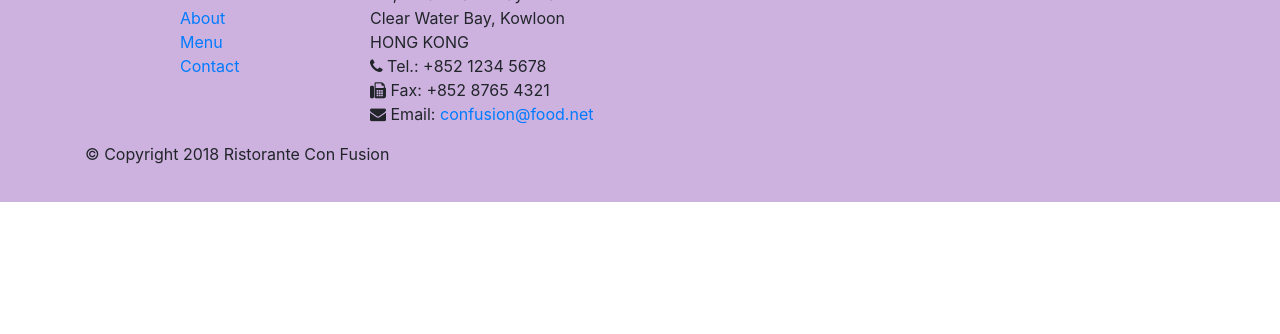
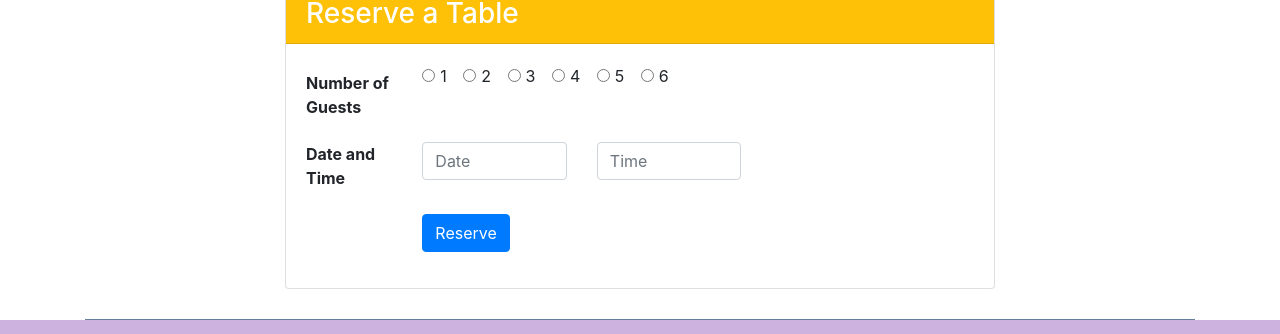
Before and after one commit to vin8299/Bootstrap4-Responsive, a website: page index.html in a window 1280 px wide. Shown: the part 1290-1624 px from the top of the page. Before the commit the page ends 1492 px from the top, so only its background shows below. Drawn offline with nearby package versions, Linux system fonts and the light colour scheme.

Commit message:
Assignment 2 Completed

```diff
--- a/css/style.css
+++ b/css/style.css
@@ -19,3 +19,6 @@
     background-color: #ba8add;
     color: floralwhite
 }
+.a:hover{
+    text-decoration-line: none
+}
--- a/index.html
+++ b/index.html
@@ -32,12 +32,15 @@
     <header class="jumbotron">
         <div class="container">
             <div class="row row-header">
-                <div class="col-12 col-sm-2 self-align-center">
+                <div class="col-12 col-sm-6">
+                    <h1>Ristorante con Fusion</h1>
+                    <p>We take inspiration from the World's best cuisines, and create a unique fusion experience. Our lipsmacking creations will tickle your culinary senses!</p>
+                </div>
+                <div class="col-12 col-sm-3 align-self-center">
                     <img src="img/logo.png" alt="" class="img-fluid">
                 </div>
-                <div class="col-12 col-sm">
-                    <h1>Ristorante con Fusion</h1>
-                    <p>We take inspiration from the World's best cuisines, and create a unique fusion experience. Our lipsmacking creations will tickle your culinary senses!</p>
+                <div class="col-12 col-sm-3 align-self-center">
+                    <a href="#form" class="a"><button class="btn btn-lg btn-block btn-warning" type="button">Reserve Table</button></a>
                 </div>
             </div>
         </div>
@@ -66,10 +69,10 @@
             </div>
             <div class="col col-sm col-md">
                 <div class="media">
-                   <div class="media-body">
-                        <h2>Weekend Grand Buffet</h2>
+                    <div class="media-body">
+                        <h2>Weekend Grand Buffet <span class="badge badge-danger">NEW</span></h2>
                         <p class="d-none d-sm-block">Featuring mouthwatering combinations with a choice of five different salads, six enticing appetizers, six main entrees and five choicest desserts. Free flowing bubbly and soft drinks. All for just $19.99 per person </p>
-                   </div>
+                    </div>
                     <img class="d-flex ml-3 img-thumbnail align-self-center" src="img/buffet.png" alt="buffet">
                 </div>
             </div>
@@ -86,6 +89,66 @@
                         <h2>Alberto Somayya</h2>
                         <h4>Executive Chef</h4>
                         <p class="d-none d-sm-block">Award winning three-star Michelin chef with wide International experience having worked closely with whos-who in the culinary world, he specializes in creating mouthwatering Indo-Italian fusion experiences. </p>
+                    </div>
+                </div>
+            </div>
+        </div>
+        <div class="row row-content">
+            <div class="col-12 col-sm-8 offset-sm-2">
+                <div class="card">
+                    <h3 class="card-header bg-warning text-white">Reserve a Table</h3>
+                    <div class="card-body">
+                        <form action="" id="form">
+                            <div class="form-group row">
+                                <label for="numguest" class="col-md-2 col-8 col-form-label font-weight-bold">Number of Guests</label>
+                                <div class="col-12 col-md-6">
+                                    <div class="form-check-inline">
+                                        <label class="form-check-label">
+                                            <input type="radio" class="form-check-input" name="optradio">1
+                                        </label>
+                                    </div>
+                                    <div class="form-check-inline">
+                                        <label class="form-check-label">
+                                            <input type="radio" class="form-check-input" name="optradio">2
+                                        </label>
+                                    </div>
+                                    <div class="form-check-inline disabled">
+                                        <label class="form-check-label">
+                                            <input type="radio" class="form-check-input" name="optradio">3
+                                        </label>
+                                    </div>
+                                    <div class="form-check-inline disabled">
+                                        <label class="form-check-label">
+                                            <input type="radio" class="form-check-input" name="optradio">4
+                                        </label>
+                                    </div>
+                                    <div class="form-check-inline disabled">
+                                        <label class="form-check-label">
+                                            <input type="radio" class="form-check-input" name="optradio">5
+                                        </label>
+                                    </div>
+                                    <div class="form-check-inline disabled">
+                                        <label class="form-check-label">
+                                            <input type="radio" class="form-check-input" name="optradio">6
+                                        </label>
+                                    </div>
+                                </div>
+                            </div>
+                            <div class="form-group row">
+                                <label for="date" class="col-md-2 col-8 col-for-label font-weight-bold">Date and Time</label>
+                                <div class="col-12 col-sm-3">
+                                    <input type="text" class="form-control" id="date" name="date" placeholder="Date">
+                                </div>
+                                <div class="col-12 col-sm-3">
+                                    <input type="text" class="form-control" id="time" name="time" placeholder="Time">
+                                </div>
+                            </div>
+                            <div class="form-group row">
+                                <div class="col-sm-5 col-6 offset-sm-2">
+                                    <button class="btn btn-primary" type="submit">Reserve</button>
+                                </div>
+                            </div>
+                        </form>
                     </div>
                 </div>
             </div>
```
